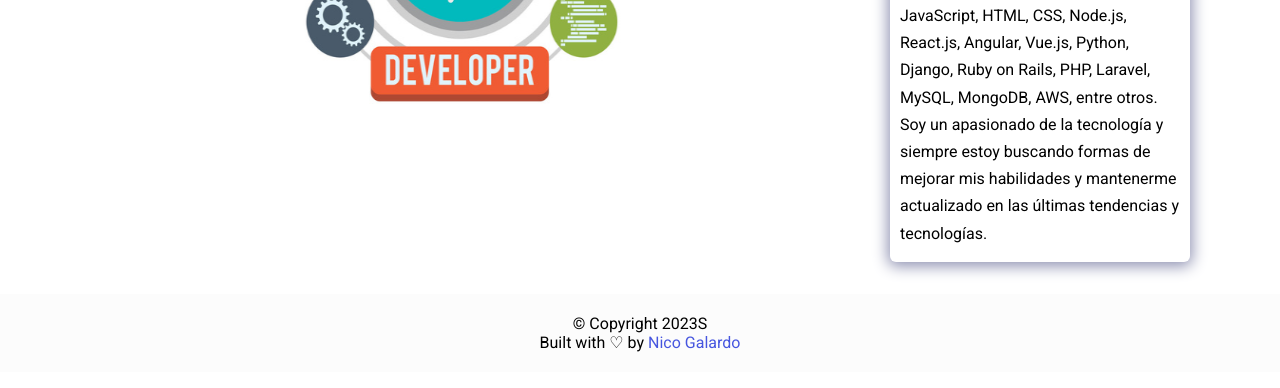
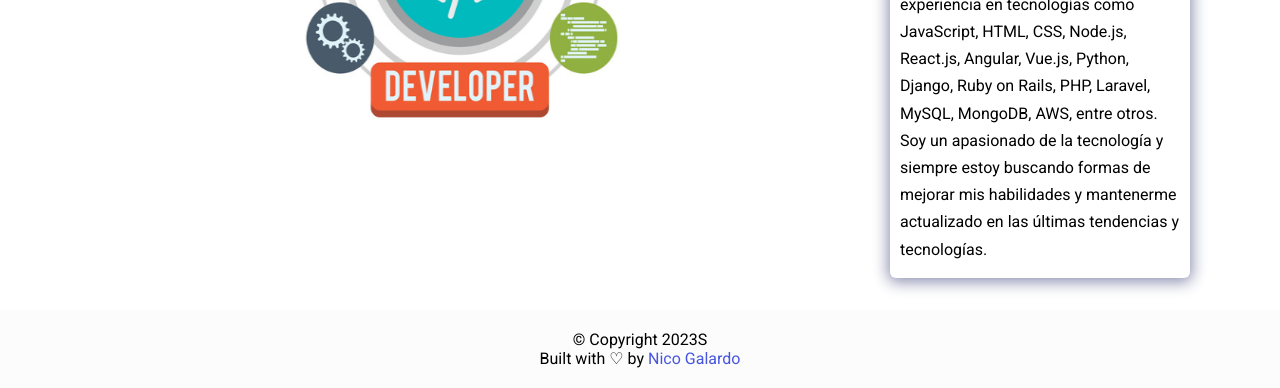
Before and after one commit to NicoGalardo/PFGalardo, a website: page index.html in a window 1280 px wide. Shown: the part 416-804 px from the top of the page. Drawn offline with nearby package versions, Linux system fonts and the light colour scheme.

Commit message:
'cambios agregando json'

```diff
--- a/css/styles.css
+++ b/css/styles.css
@@ -95,6 +95,7 @@
   gap: 2.5rem;
   max-width: 68.75rem;
   margin: auto;
+  padding-top: 1rem;
 }
 .hero img {
   height: 37.5rem;
```
Also changed, not shown: package.json (added, +11 -0 lines).
